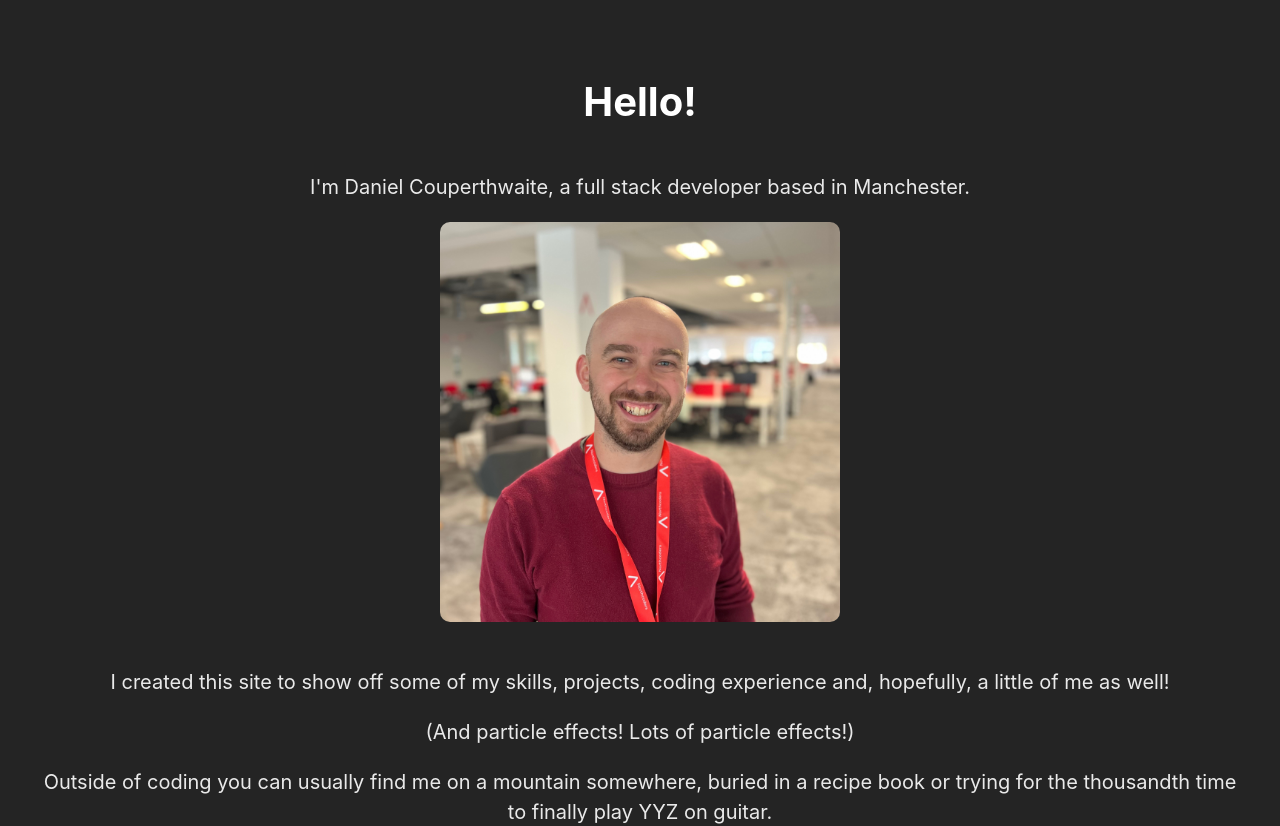
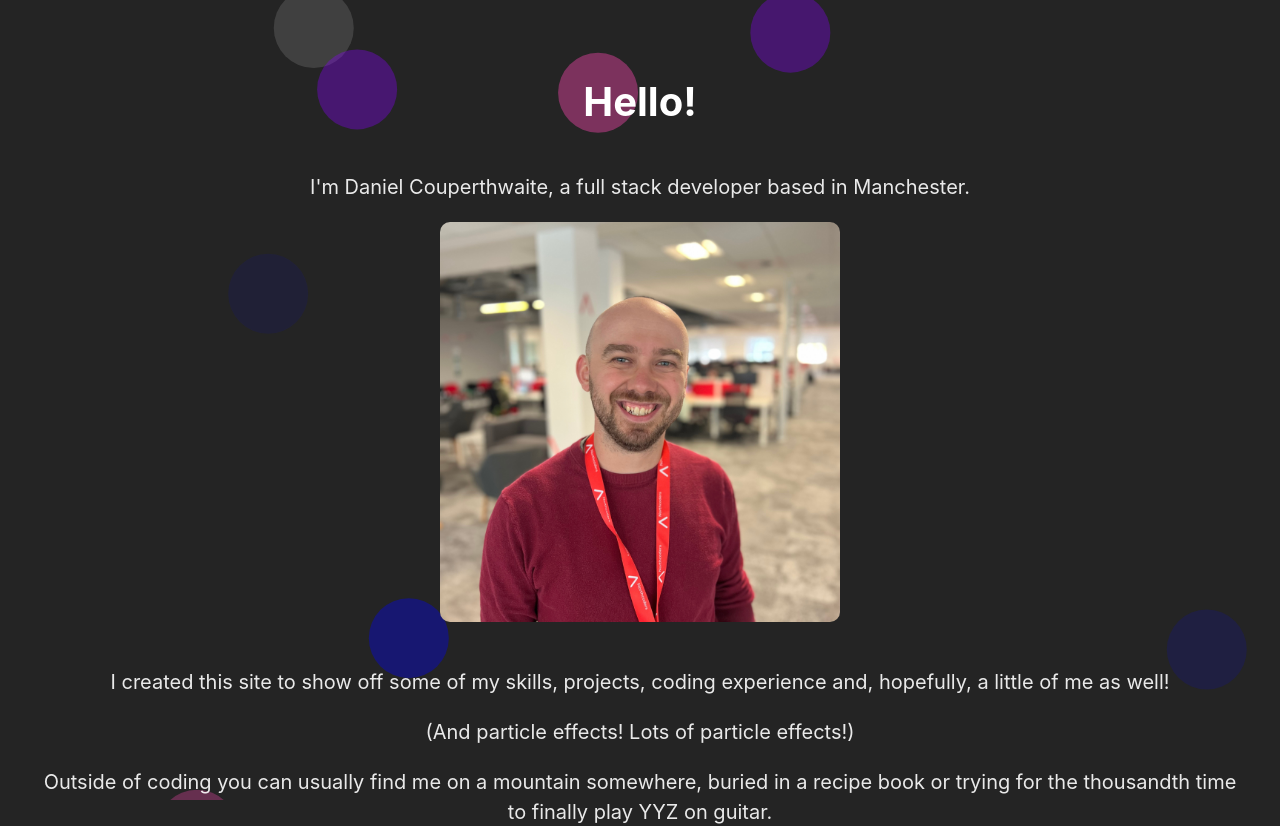
Before and after one commit to DanielCouperthwaite/urban-health, a React (Vite) app: page /about in a window 1280 px wide. Shown: the top 826 px of the page. Built offline with nearby package versions, Linux system fonts and the light colour scheme.

Commit message:
add particle effects to about page

```diff
--- a/src/Home/About/About.jsx
+++ b/src/Home/About/About.jsx
@@ -4,6 +4,8 @@ import { Link } from 'react-router-dom'
 import { Box, Grow } from '@mui/material'
 
 import face from "../../assets/face.png"
+import ParticleEffectAbout from './ParticleEffectAbout'
+
 
 export default function About () {
 
@@ -19,6 +21,9 @@ export default function About () {
 
     return (
         <>
+
+            <ParticleEffectAbout />
+
             <Box>
                 <Grow in={load}>
                     <div className="about">
--- /dev/null
+++ b/src/Home/About/ParticleEffectAbout.jsx
@@ -0,0 +1,111 @@
+import { useState, useEffect } from 'react'
+import { useCallback } from "react";
+import React from 'react';
+import Particles from "react-particles";
+
+
+//import { loadFull } from "tsparticles"; // if you are going to use `loadFull`, install the "tsparticles" package too.
+import { loadSlim } from "tsparticles-slim"; // if you are going to use `loadSlim`, install the "tsparticles-slim" package too.
+import { Box, Fade, Grow } from '@mui/material';
+
+export default function ParticleEffectAbout () {
+
+    const particlesInit = useCallback(async engine => {
+        console.log(engine);
+        await loadSlim(engine);
+    }, []);
+
+    const particlesLoaded = useCallback(async container => {
+        await console.log(container);
+    }, []);
+
+
+    const [particles, setParticles] = useState(true)
+
+    useEffect(() => {
+
+        window.scrollTo(0, 0)
+
+    }, [])
+
+
+    return (
+        <>
+            <Box>
+                <Fade in={particles}>
+                    <div style={{zIndex: '-40', position: 'fixed'}}>
+                    <div style={{zIndex: '-40', position: 'fixed'}}>
+                <Particles
+                            id="tsparticles"
+                            init={particlesInit}
+                            loaded={particlesLoaded}
+                            options={{
+                                fpsLimit: 120,
+                                interactivity: {
+                                    events: {
+                                        onClick: {
+                                            enable: false,
+                                            mode: "push",
+                                        },
+                                        onHover: {
+                                            enable: false,
+                                            mode: "repulse",
+                                        },
+                                        resize: true,
+                                    },
+
+                                },
+                                collisions: {
+                                enable: false,
+                                mode: 'bounce',
+                            },
+                                particles: {
+                                color: {
+                                    value: [
+                                        "#FF49B3", //pink
+                                        // "#FF0000", // Red
+                                        "#0000FF", // Blue
+                                        "#DADDDD", // Indigo
+                                        "#8B00FF"  // Violet
+                                    ]
+                                },
+                                    move: {
+                                        direction: "top",
+                                        enable: true,
+                                        random: false,
+                                        speed: 2,
+                                        straight: false,
+                                    },
+                                    number: {
+                                        value:8,
+                                    },
+                                    opacity: {
+                                        value: {
+                                          min: 0,
+                                          max: 0.6,
+                                          anim: {
+                                            enable: true,
+                                            speed: 2,
+                                            opacity_min: 0,
+                                            sync: false,
+                                          },
+                                        },
+                                      },
+                                    shape: {
+                                        type: "circle"
+                                    },
+                                    size: {
+                                        value: { min: 40, max: 40 },
+                                    },
+                                },
+                                detectRetina: true,
+                            }}
+                        />
+            </div>
+                    </div>
+                </Fade>
+            </Box>
+        </>
+    )
+
+}
```
